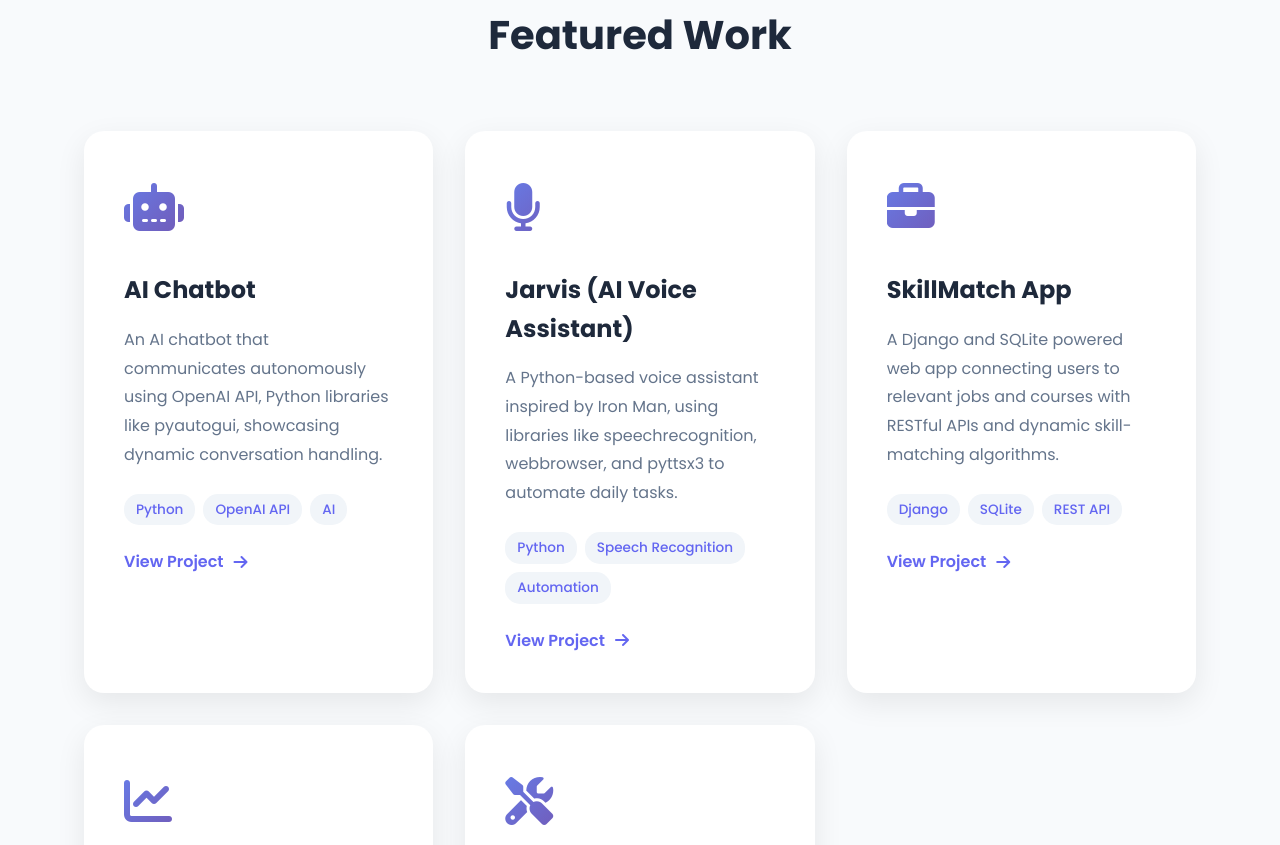
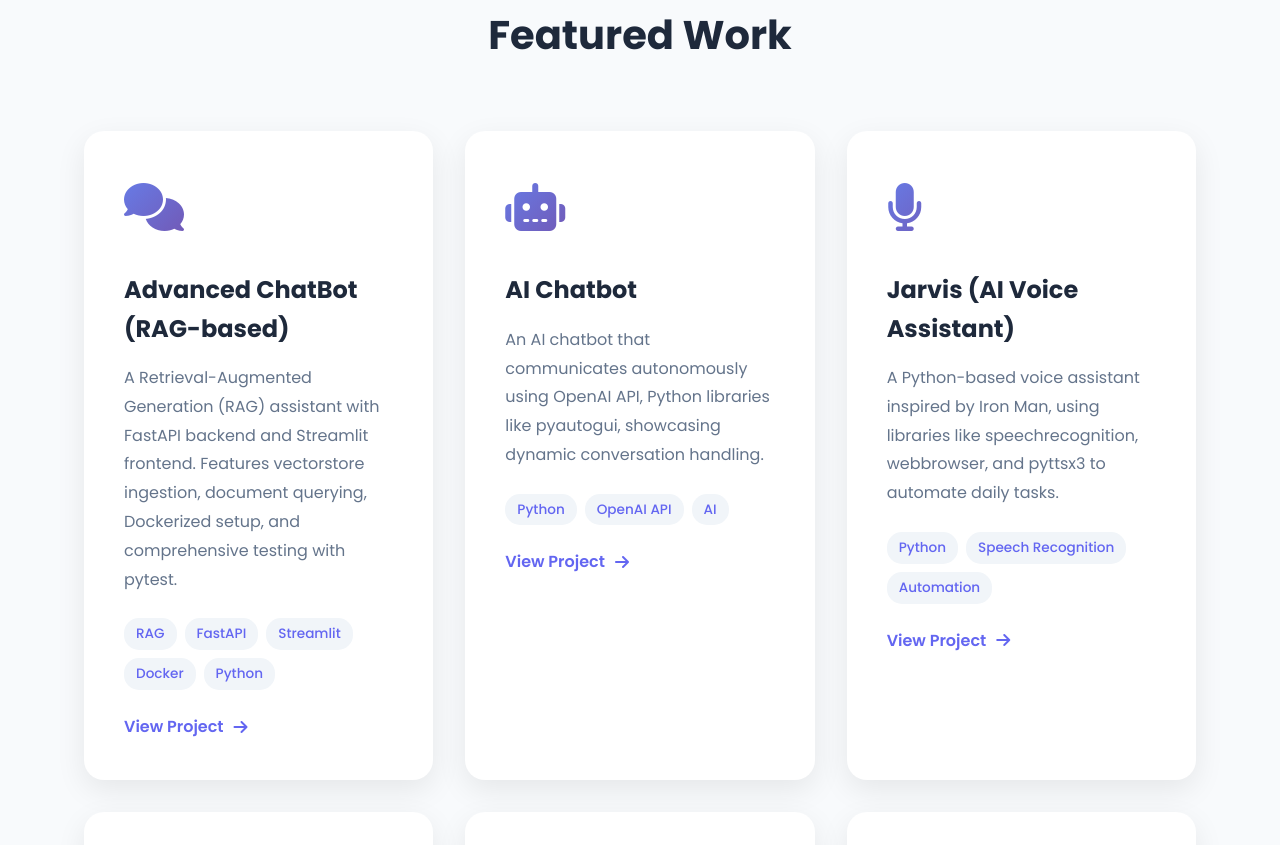
Before and after one commit to SharpKushagra/portfolio, a plain HTML site: page index.html in a window 1280 px wide. Shown: the part 4037-4882 px from the top of the page. Drawn offline with Linux system fonts and the light colour scheme.

Commit message:
Add Advanced-ChatBot (RAG-based) project to portfolio

```diff
--- a/index.html
+++ b/index.html
@@ -216,6 +216,22 @@
       </div>
       <div class="projects-grid">
         <div class="project-card">
+          <div class="project-icon"><i class="fas fa-comments"></i></div>
+          <h3>Advanced ChatBot (RAG-based)</h3>
+          <p>A Retrieval-Augmented Generation (RAG) assistant with FastAPI backend and Streamlit frontend. Features vectorstore ingestion, document querying, Dockerized setup, and comprehensive testing with pytest.</p>
+          <div class="project-tech">
+            <span>RAG</span>
+            <span>FastAPI</span>
+            <span>Streamlit</span>
+            <span>Docker</span>
+            <span>Python</span>
+          </div>
+          <a href="https://github.com/SharpKushagra/Advanced-ChatBot" target="_blank" class="project-link">
+            <span>View Project</span>
+            <i class="fas fa-arrow-right"></i>
+          </a>
+        </div>
+        <div class="project-card">
           <div class="project-icon"><i class="fas fa-robot"></i></div>
           <h3>AI Chatbot</h3>
           <p>An AI chatbot that communicates autonomously using OpenAI API, Python libraries like pyautogui, showcasing dynamic conversation handling.</p>
```
